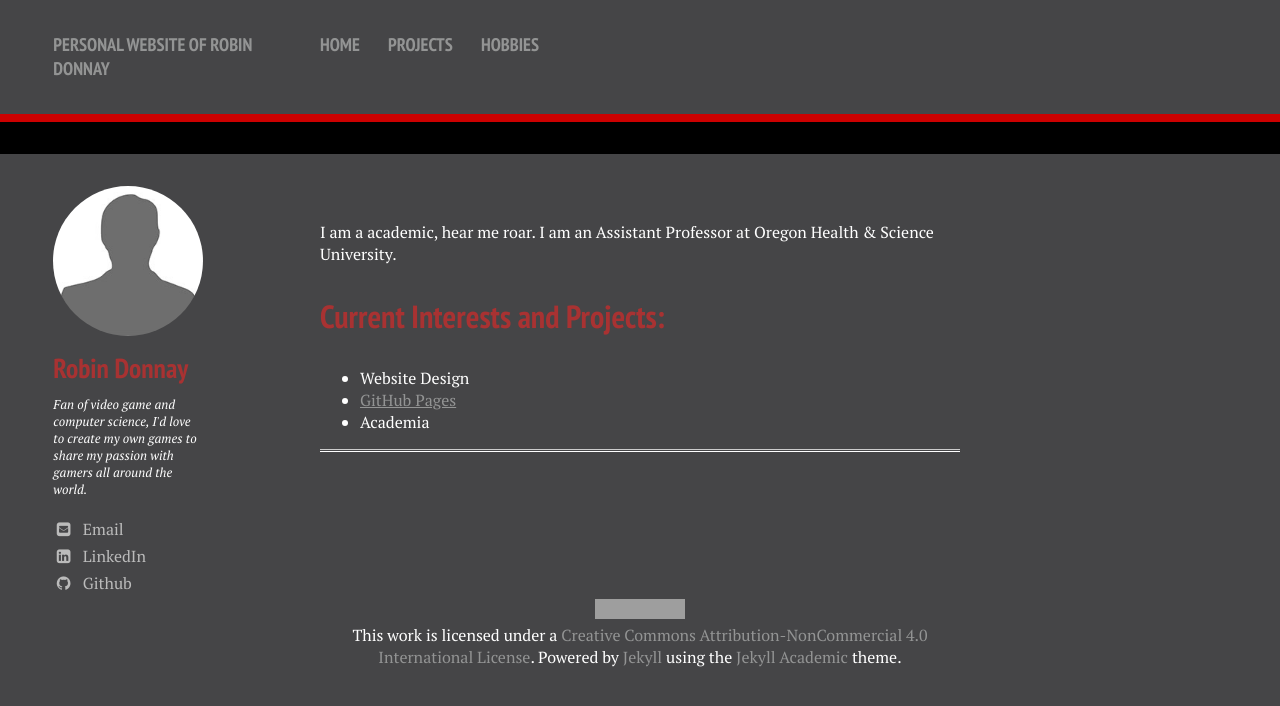
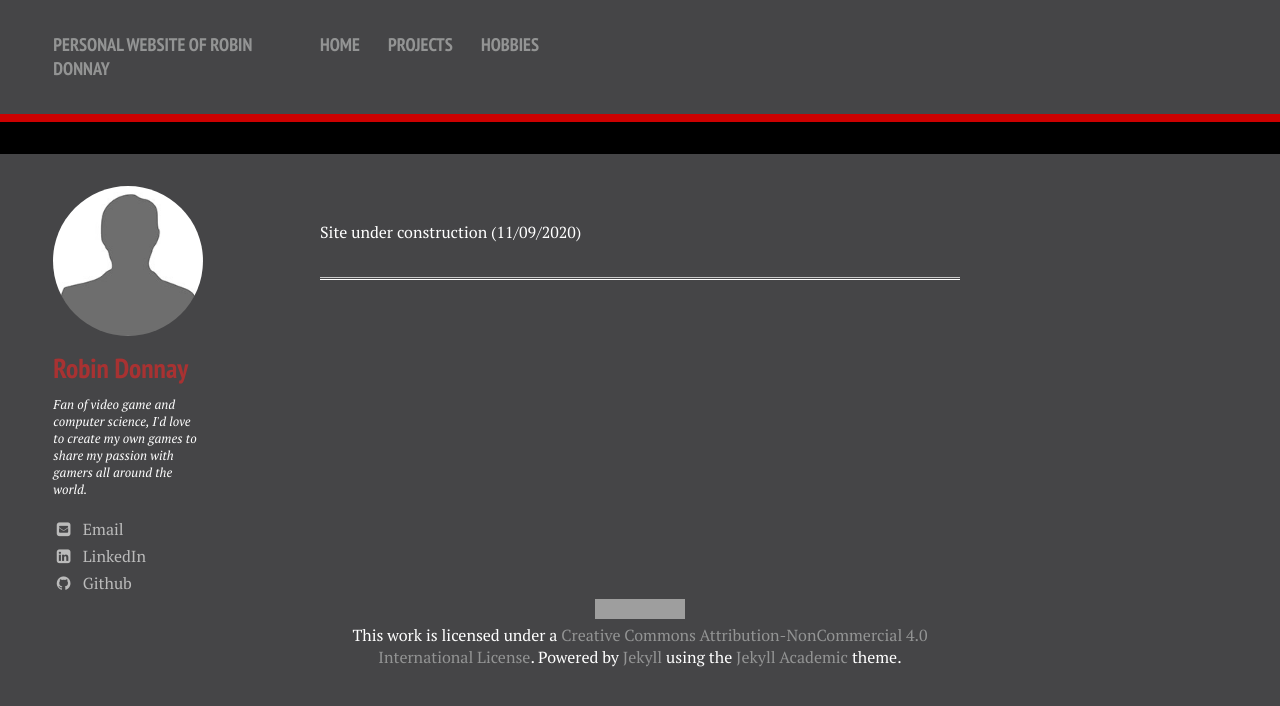
Before and after one commit to Aros69/RobinDonnay, a Jekyll site: the page built from index.md, in a window 1280 px wide. Shown: the top 706 px of the page. Built offline with Jekyll 4.4.1, drawn with Linux system fonts in a browser that asks for light colours; nearby versions of some CDN libraries; grey boxes are pictures that could not be loaded.

Commit message:
index info

```diff
--- a/index.md
+++ b/index.md
@@ -3,10 +3,4 @@ layout: page
 excerpt: "About Me..."
 ---
 
-I am a academic, hear me roar. I am an Assistant Professor at Oregon Health & Science University.
-
-## Current Interests and Projects:
-
-- Website Design
-- [GitHub Pages](http://laderast.github.io)
-- Academia
+Site under construction (11/09/2020)
```
